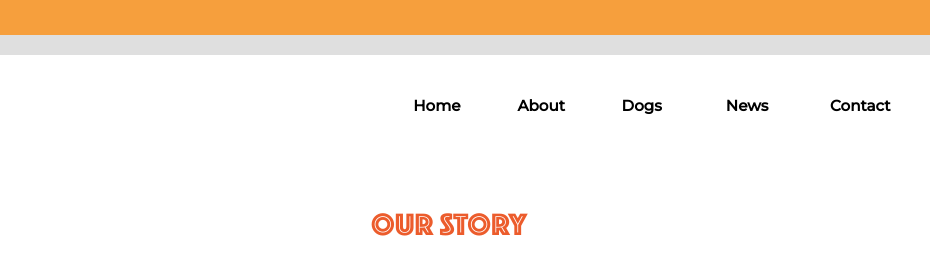
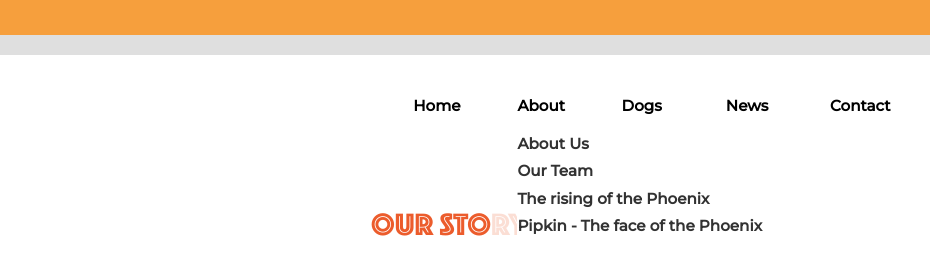
Before and after one commit to maximusmill/youthful-journey, a plain HTML site: page portfolio/pfbr/index.html in a window 1280 px wide. Shown: the top 276 px of the page, 350-1280 px from the left. Drawn offline with nearby package versions, Linux system fonts and the light colour scheme.

Commit message:
css rule updated

```diff
--- a/portfolio/pfbr/index.html
+++ b/portfolio/pfbr/index.html
@@ -17,7 +17,7 @@
         <ul>
             <li><a href="index.html">Home</a></li>
             <li><a class="aboutli">About</a>
-                <ul class="menudtab">
+                <ul class="menudtab menuDisp">
                     <li><a href="aboutus.html">About Us</a></li>
                     <li><a href="ourteam.html">Our Team</a></li>
                     <li><a href="risingphoenix.html">The rising of the Phoenix</a></li>
--- a/portfolio/pfbr/resources/css/style.css
+++ b/portfolio/pfbr/resources/css/style.css
@@ -642,18 +642,18 @@ footer p:nth-child(4) {
     }
 
     nav ul li ul {
-        margin: 2px 0 0 0;
+        margin: 12px 0 0 -25px;
         background-color: white;
+        opacity: .8;
         height: 100%;
         z-index: 50;
         width: 300px;
-
-    }
+       }
 
     nav ul li ul li {
         display: block;
         width: 300px;
-        padding: 5px 0 0 0;
+        padding: 6px 0 6px 25px;
         background-color: white;
     }
 
```
